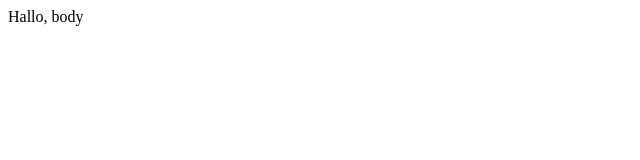
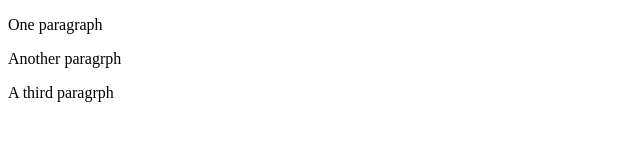
Before and after one commit to dengdenglele/learn-html, a plain HTML site: page index.html in a window 1280 px wide. Shown: the whole page, without its empty margins (0-640 px from the left). Drawn offline with Linux system fonts and the light colour scheme.

Commit message:
add paragrphs

```diff
--- a/index.html
+++ b/index.html
@@ -5,6 +5,14 @@
         <title>Hallo, Titel</title>
     </head>
     <body>
-        Hallo, body
+    <p>
+        One paragraph
+    </p>
+    <p>
+        Another paragrph
+    </p>
+    <p>
+        A third paragrph
+    </p>
     </body>
 </html>
```
